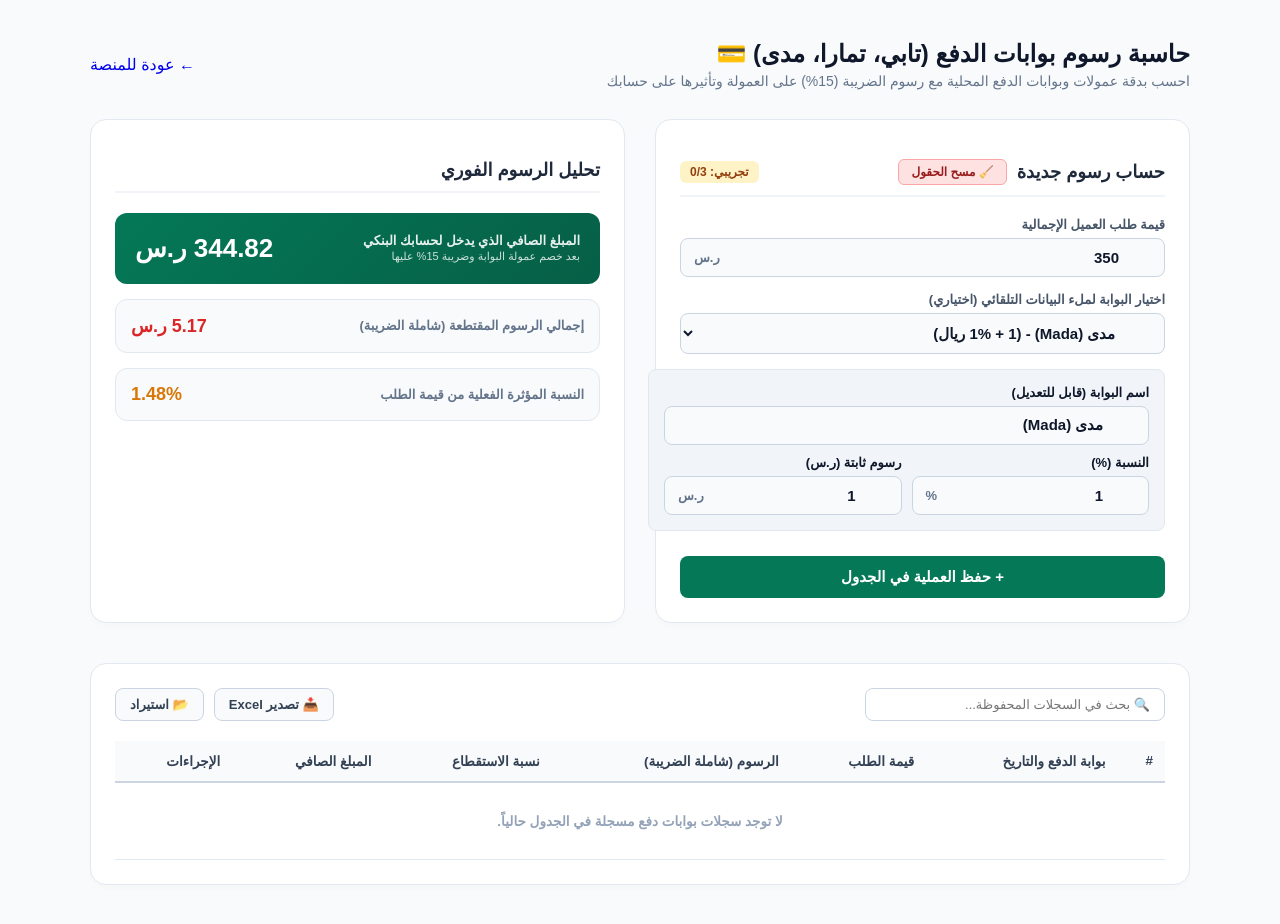
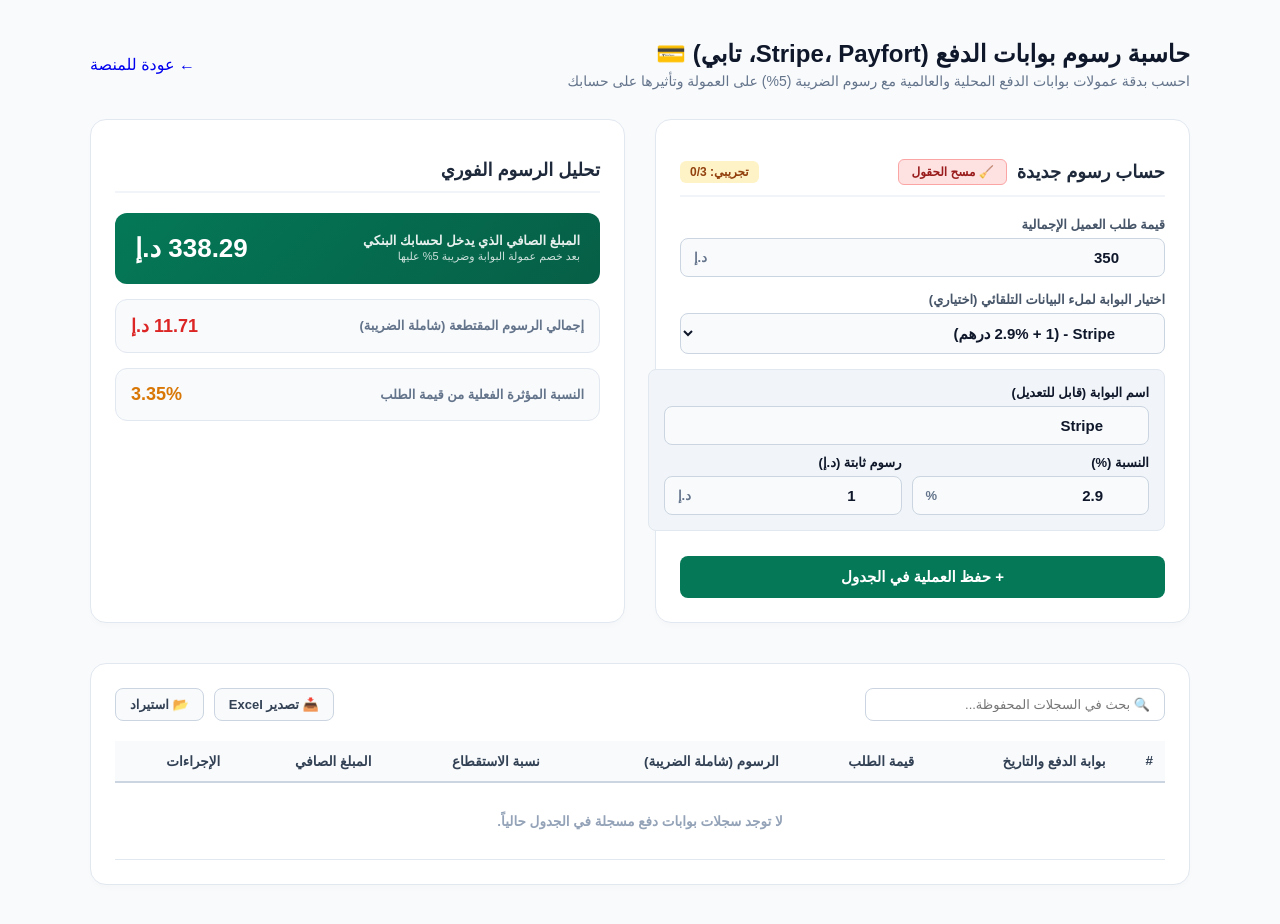
Before and after one commit to engaziasa-lang/engazia-app, a Next.js app: page /hub/ae/fees in a window 1280 px wide. Built offline with nearby package versions, Linux system fonts and the light colour scheme.

Commit message:
Update page.tsx

```diff
--- a/app/hub/ae/fees/page.tsx
+++ b/app/hub/ae/fees/page.tsx
@@ -14,11 +14,11 @@ interface FeeItem {
   createdAt?: string;
 }
 
-export default function GatewayFeesCalculatorSA() {
+export default function GatewayFeesCalculatorAE() {
   // الحقول أصبحت كلها قابلة للتعديل
   const [orderAmount, setOrderAmount] = useState<number | ''>(350);
-  const [gatewayName, setGatewayName] = useState<string>('مدى (Mada)');
-  const [feePercent, setFeePercent] = useState<number | ''>(1.0);
+  const [gatewayName, setGatewayName] = useState<string>('Stripe');
+  const [feePercent, setFeePercent] = useState<number | ''>(2.9);
   const [feeFixed, setFeeFixed] = useState<number | ''>(1.0);
 
   const [items, setItems] = useState<FeeItem[]>([]);
@@ -28,7 +28,8 @@ export default function GatewayFeesCalculatorSA() {
   const fileInputRef = useRef<HTMLInputElement>(null);
 
   useEffect(() => {
-    const saved = localStorage.getItem('seerk_gateway_fees_items');
+    // تم تغيير مفتاح التخزين لفصل البيانات للإمارات
+    const saved = localStorage.getItem('seerk_ae_gateway_fees_items');
     if (saved) {
       try { setItems(JSON.parse(saved)); } catch (e) { }
     }
@@ -36,26 +37,26 @@ export default function GatewayFeesCalculatorSA() {
 
   const saveToLocalStorage = (newItems: FeeItem[]) => {
     setItems(newItems);
-    localStorage.setItem('seerk_gateway_fees_items', JSON.stringify(newItems));
+    localStorage.setItem('seerk_ae_gateway_fees_items', JSON.stringify(newItems));
   };
 
   const isActivated = typeof window !== 'undefined' && !!localStorage.getItem('merchant_license_key');
 
-  // تحديث الحقول بناءً على القائمة المنسدلة (لتسريع الإدخال مع السماح بالتعديل اليدوي)
+  // تحديث الحقول بناءً على القائمة المنسدلة لبوابات الإمارات
   const handlePresetChange = (e: React.ChangeEvent<HTMLSelectElement>) => {
     const val = e.target.value;
-    if (val === 'mada') {
-      setGatewayName('مدى (Mada)');
-      setFeePercent(1.0);
+    if (val === 'stripe') {
+      setGatewayName('Stripe');
+      setFeePercent(2.9);
       setFeeFixed(1.0);
-    } else if (val === 'visa') {
-      setGatewayName('فيزا / ماستركارد (Visa/Master)');
-      setFeePercent(2.2);
+    } else if (val === 'payfort') {
+      setGatewayName('Payfort (Amazon)');
+      setFeePercent(2.8);
       setFeeFixed(1.0);
-    } else if (val === 'tabby') {
-      setGatewayName('التقسيط (تابي / تمارا)');
+    } else if (val === 'tabby_tamara') {
+      setGatewayName('التقسيط (تابي / تابي / تمارا)');
       setFeePercent(2.5);
-      setFeeFixed(2.0);
+      setFeeFixed(2.0); // تعتمد على الاتفاقيات
     } else if (val === 'custom') {
       setGatewayName('بوابة مخصصة');
       setFeePercent('');
@@ -67,15 +68,15 @@ export default function GatewayFeesCalculatorSA() {
   const pct = typeof feePercent === 'number' ? feePercent : 0;
   const fxd = typeof feeFixed === 'number' ? feeFixed : 0;
 
-  // الحساب الفعلي: (المبلغ * النسب%) + المبلغ الثابت + ضريبة القيمة المضافة 15% على العمولة
+  // الحساب الفعلي: (المبلغ * النسب%) + المبلغ الثابت + ضريبة القيمة المضافة 5% في الإمارات
   const baseFee = (amt * (pct / 100)) + fxd;
-  const totalFeeWithVat = baseFee > 0 ? baseFee * 1.15 : 0; // إضافة ضريبة 15% على رسوم البوابة
+  const totalFeeWithVat = baseFee > 0 ? baseFee * 1.05 : 0; // تم تعديل الضريبة إلى 5%
   const netReceived = Math.max(0, amt - totalFeeWithVat);
 
   const handleClearForm = () => {
     setOrderAmount('');
-    setGatewayName('مدى (Mada)');
-    setFeePercent(1.0);
+    setGatewayName('Stripe');
+    setFeePercent(2.9);
     setFeeFixed(1.0);
     setEditingId(null);
   };
@@ -93,7 +94,7 @@ export default function GatewayFeesCalculatorSA() {
 
     const now = new Date();
     const timeOptions: Intl.DateTimeFormatOptions = { hour: 'numeric', minute: 'numeric', hour12: true };
-    const formattedDate = `${now.toLocaleDateString('ar-SA')} - ${now.toLocaleTimeString('ar-SA', timeOptions)}`;
+    const formattedDate = `${now.toLocaleDateString('ar-AE')} - ${now.toLocaleTimeString('ar-AE', timeOptions)}`;
 
     if (editingId) {
       const updated = items.map(item => item.id === editingId ? {
@@ -172,10 +173,10 @@ export default function GatewayFeesCalculatorSA() {
                 <th>م</th>
                 <th>بوابة الدفع</th>
                 <th>التاريخ والوقت</th>
-                <th>قيمة الطلب</th>
-                <th>الرسوم (شاملة الضريبة)</th>
+                <th>قيمة الطلب (د.إ)</th>
+                <th>الرسوم شاملة ضريبة 5% (د.إ)</th>
                 <th>نسبة الاستقطاع الفعلي</th>
-                <th>المبلغ الصافي</th>
+                <th>المبلغ الصافي (د.إ)</th>
               </tr>
             </thead>
             <tbody>
@@ -216,7 +217,7 @@ export default function GatewayFeesCalculatorSA() {
     const url = URL.createObjectURL(blob);
     const link = document.createElement("a");
     link.setAttribute("href", url);
-    link.setAttribute("download", "seerk_gateway_fees.xls");
+    link.setAttribute("download", "seerk_ae_gateway_fees.xls");
     document.body.appendChild(link);
     link.click();
     document.body.removeChild(link);
@@ -310,10 +311,10 @@ export default function GatewayFeesCalculatorSA() {
 
       <div className="header">
         <div className="title-box">
-          <h1>حاسبة رسوم بوابات الدفع (تابي، تمارا، مدى) 💳</h1>
-          <p>احسب بدقة عمولات وبوابات الدفع المحلية مع رسوم الضريبة (15%) على العمولة وتأثيرها على حسابك</p>
+          <h1>حاسبة رسوم بوابات الدفع (Stripe، Payfort، تابي) 💳</h1>
+          <p>احسب بدقة عمولات بوابات الدفع المحلية والعالمية مع رسوم الضريبة (5%) على العمولة وتأثيرها على حسابك</p>
         </div>
-        <Link href="/hub/sa" className="back-btn">
+        <Link href="/hub/ae" className="back-btn">
           <span>←</span> عودة للمنصة
         </Link>
       </div>
@@ -336,17 +337,17 @@ export default function GatewayFeesCalculatorSA() {
               <label>قيمة طلب العميل الإجمالية</label>
               <div className="input-wrapper">
                 <input type="number" min="0" value={orderAmount === '' ? '' : orderAmount} onChange={(e) => setOrderAmount(e.target.value === '' ? '' : Number(e.target.value))} placeholder="350" required />
-                <span className="currency-tag">ر.س</span>
+                <span className="currency-tag">د.إ</span>
               </div>
             </div>
 
             <div className="input-group">
               <label>اختيار البوابة لملء البيانات التلقائي (اختياري)</label>
               <div className="input-wrapper">
-                <select onChange={handlePresetChange} defaultValue="mada">
-                  <option value="mada">مدى (Mada) - (1% + 1 ريال)</option>
-                  <option value="visa">فيزا / ماستركارد (Visa/Master) - (2.2% + 1 ريال)</option>
-                  <option value="tabby">التقسيط (تابي / تمارا) - (2.5% + 2 ريال)</option>
+                <select onChange={handlePresetChange} defaultValue="stripe">
+                  <option value="stripe">Stripe - (2.9% + 1 درهم)</option>
+                  <option value="payfort">Payfort (Amazon) - (2.8% + 1 درهم)</option>
+                  <option value="tabby_tamara">التقسيط (تابي / تمارا) - (2.5% + 2 درهم)</option>
                   <option value="custom">تفريغ الحقول (إدخال يدوي بالكامل)</option>
                 </select>
               </div>
@@ -368,10 +369,10 @@ export default function GatewayFeesCalculatorSA() {
                   </div>
                 </div>
                 <div>
-                  <label style={{ color: '#0f172a' }}>رسوم ثابتة (ر.س)</label>
+                  <label style={{ color: '#0f172a' }}>رسوم ثابتة (د.إ)</label>
                   <div className="input-wrapper">
                     <input type="number" step="0.01" min="0" value={feeFixed === '' ? '' : feeFixed} onChange={(e) => setFeeFixed(e.target.value === '' ? '' : Number(e.target.value))} required />
-                    <span className="currency-tag">ر.س</span>
+                    <span className="currency-tag">د.إ</span>
                   </div>
                 </div>
               </div>
@@ -390,16 +391,16 @@ export default function GatewayFeesCalculatorSA() {
           <div className="result-box primary">
             <div>
               <div className="result-label">المبلغ الصافي الذي يدخل لحسابك البنكي</div>
-              <div style={{ fontSize: '11px', opacity: 0.8, marginTop: '2px' }}>بعد خصم عمولة البوابة وضريبة 15% عليها</div>
+              <div style={{ fontSize: '11px', opacity: 0.8, marginTop: '2px' }}>بعد خصم عمولة البوابة وضريبة 5% عليها</div>
             </div>
             <div className="result-value">
-              {netReceived.toFixed(2)} ر.س
+              {netReceived.toFixed(2)} د.إ
             </div>
           </div>
 
           <div className="result-box">
             <span className="result-label">إجمالي الرسوم المقتطعة (شاملة الضريبة)</span>
-            <span className="result-value" style={{ color: '#dc2626' }}>{totalFeeWithVat.toFixed(2)} ر.س</span>
+            <span className="result-value" style={{ color: '#dc2626' }}>{totalFeeWithVat.toFixed(2)} د.إ</span>
           </div>
 
           <div className="result-box">
@@ -456,10 +457,10 @@ export default function GatewayFeesCalculatorSA() {
                         <div style={{ fontWeight: 900, color: '#0f172a' }}>{item.gatewayName}</div>
                         {item.createdAt && <div style={{ fontSize: '11px', color: '#64748b', marginTop: '4px', fontWeight: 600 }}>🕒 {item.createdAt}</div>}
                       </td>
-                      <td>{item.orderAmount} ر.س</td>
-                      <td style={{ color: '#dc2626' }}>{item.totalFee} ر.س</td>
+                      <td>{item.orderAmount} د.إ</td>
+                      <td style={{ color: '#dc2626' }}>{item.totalFee} د.إ</td>
                       <td style={{ color: '#d97706' }}>{feePct.toFixed(2)}%</td>
-                      <td style={{ color: '#047857', fontWeight: 900 }}>{item.netReceived} ر.س</td>
+                      <td style={{ color: '#047857', fontWeight: 900 }}>{item.netReceived} د.إ</td>
                       <td>
                         <div style={{ display: 'flex', gap: '8px', flexWrap: 'wrap' }}>
                           <button onClick={() => handleEdit(item)} style={{ background: '#e0f2fe', color: '#0369a1', border: 'none', padding: '6px 12px', borderRadius: '6px', fontSize: '12px', fontWeight: 800, cursor: 'pointer' }}>تعديل</button>
@@ -475,10 +476,10 @@ export default function GatewayFeesCalculatorSA() {
               <tfoot>
                 <tr className="tfoot-row">
                   <td colSpan={2} style={{ textAlign: 'center' }}>الإجمالي الكلي / المتوسط</td>
-                  <td>{totalOrderAmount.toFixed(2)} ر.س</td>
-                  <td style={{ color: '#dc2626' }}>{totalFees.toFixed(2)} ر.س</td>
+                  <td>{totalOrderAmount.toFixed(2)} د.إ</td>
+                  <td style={{ color: '#dc2626' }}>{totalFees.toFixed(2)} د.إ</td>
                   <td style={{ color: '#d97706' }}>{overallFeePercent.toFixed(2)}%</td>
-                  <td style={{ color: '#047857' }}>{totalNetReceived.toFixed(2)} ر.س</td>
+                  <td style={{ color: '#047857' }}>{totalNetReceived.toFixed(2)} د.إ</td>
                   <td></td>
                 </tr>
               </tfoot>
```
